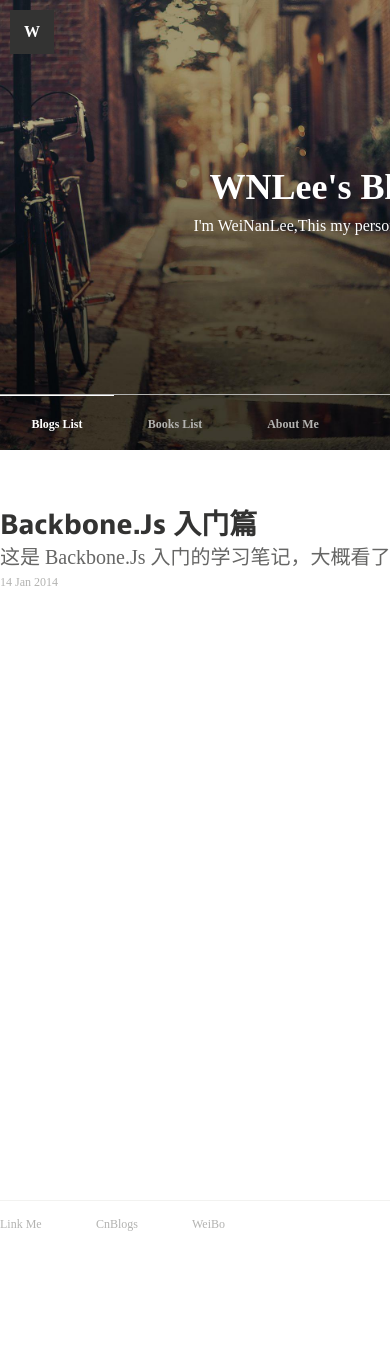
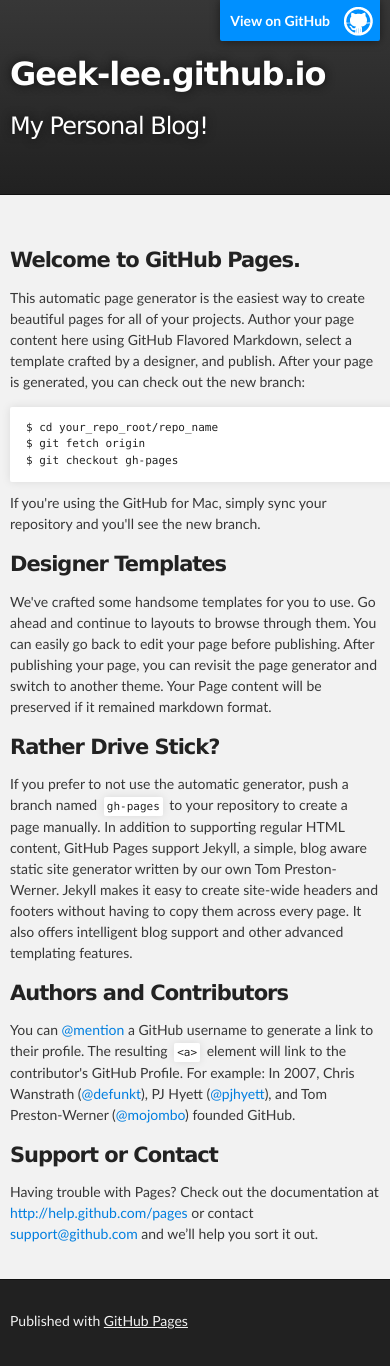
Before and after one commit to Geek-Lee/Geek-Lee.github.io, a Jekyll site: the page index.html, which Jekyll copies as it is, in a window 390 px wide. Built offline with Jekyll 4.4.1, drawn with Linux system fonts in a browser that asks for light colours; before the commit the page ends 1260 px from its top, so only the background shows below that.

Commit message:
Replace master branch with page content via GitHub

```diff
--- a/index.html
+++ b/index.html
@@ -1,16 +1,84 @@
----
-layout: default
-title: WNLee's Blog
----
+<!DOCTYPE html>
+<html>
 
-<ul class="article-list">
-    {% for post in site.posts %}
-        <li class="article-item">
-            <div>
-                <h2><a class="article-title" title="test" href="{{ post.url }}">{{ post.title }}</a></h2>
-                <p class="article-intro">{{ post.excerpt }}</p>
-                <p class="post-date">{{ post.date | date_to_string }}</p>
-            </div>
-        </li>
-    {% endfor %}
-</ul>
+  <head>
+    <meta charset='utf-8' />
+    <meta http-equiv="X-UA-Compatible" content="chrome=1" />
+    <meta name="description" content="Geek-lee.github.io : My Personal Blog!" />
+
+    <link rel="stylesheet" type="text/css" media="screen" href="stylesheets/stylesheet.css">
+
+    <title>Geek-lee.github.io</title>
+  </head>
+
+  <body>
+
+    <!-- HEADER -->
+    <div id="header_wrap" class="outer">
+        <header class="inner">
+          <a id="forkme_banner" href="https://github.com/Geek-Lee">View on GitHub</a>
+
+          <h1 id="project_title">Geek-lee.github.io</h1>
+          <h2 id="project_tagline">My Personal Blog!</h2>
+
+        </header>
+    </div>
+
+    <!-- MAIN CONTENT -->
+    <div id="main_content_wrap" class="outer">
+      <section id="main_content" class="inner">
+        <h3>
+<a name="welcome-to-github-pages" class="anchor" href="#welcome-to-github-pages"><span class="octicon octicon-link"></span></a>Welcome to GitHub Pages.</h3>
+
+<p>This automatic page generator is the easiest way to create beautiful pages for all of your projects. Author your page content here using GitHub Flavored Markdown, select a template crafted by a designer, and publish. After your page is generated, you can check out the new branch:</p>
+
+<pre><code>$ cd your_repo_root/repo_name
+$ git fetch origin
+$ git checkout gh-pages
+</code></pre>
+
+<p>If you're using the GitHub for Mac, simply sync your repository and you'll see the new branch.</p>
+
+<h3>
+<a name="designer-templates" class="anchor" href="#designer-templates"><span class="octicon octicon-link"></span></a>Designer Templates</h3>
+
+<p>We've crafted some handsome templates for you to use. Go ahead and continue to layouts to browse through them. You can easily go back to edit your page before publishing. After publishing your page, you can revisit the page generator and switch to another theme. Your Page content will be preserved if it remained markdown format.</p>
+
+<h3>
+<a name="rather-drive-stick" class="anchor" href="#rather-drive-stick"><span class="octicon octicon-link"></span></a>Rather Drive Stick?</h3>
+
+<p>If you prefer to not use the automatic generator, push a branch named <code>gh-pages</code> to your repository to create a page manually. In addition to supporting regular HTML content, GitHub Pages support Jekyll, a simple, blog aware static site generator written by our own Tom Preston-Werner. Jekyll makes it easy to create site-wide headers and footers without having to copy them across every page. It also offers intelligent blog support and other advanced templating features.</p>
+
+<h3>
+<a name="authors-and-contributors" class="anchor" href="#authors-and-contributors"><span class="octicon octicon-link"></span></a>Authors and Contributors</h3>
+
+<p>You can <a href="https://github.com/blog/821" class="user-mention">@mention</a> a GitHub username to generate a link to their profile. The resulting <code>&lt;a&gt;</code> element will link to the contributor's GitHub Profile. For example: In 2007, Chris Wanstrath (<a href="https://github.com/defunkt" class="user-mention">@defunkt</a>), PJ Hyett (<a href="https://github.com/pjhyett" class="user-mention">@pjhyett</a>), and Tom Preston-Werner (<a href="https://github.com/mojombo" class="user-mention">@mojombo</a>) founded GitHub.</p>
+
+<h3>
+<a name="support-or-contact" class="anchor" href="#support-or-contact"><span class="octicon octicon-link"></span></a>Support or Contact</h3>
+
+<p>Having trouble with Pages? Check out the documentation at <a href="http://help.github.com/pages">http://help.github.com/pages</a> or contact <a href="mailto:support@github.com">support@github.com</a> and we’ll help you sort it out.</p>
+      </section>
+    </div>
+
+    <!-- FOOTER  -->
+    <div id="footer_wrap" class="outer">
+      <footer class="inner">
+        <p>Published with <a href="http://pages.github.com">GitHub Pages</a></p>
+      </footer>
+    </div>
+
+              <script type="text/javascript">
+            var gaJsHost = (("https:" == document.location.protocol) ? "https://ssl." : "http://www.");
+            document.write(unescape("%3Cscript src='" + gaJsHost + "google-analytics.com/ga.js' type='text/javascript'%3E%3C/script%3E"));
+          </script>
+          <script type="text/javascript">
+            try {
+              var pageTracker = _gat._getTracker("github.wnlee.com");
+            pageTracker._trackPageview();
+            } catch(err) {}
+          </script>
+
+
+  </body>
+</html>
--- /dev/null
+++ b/javascripts/main.js
@@ -0,0 +1 @@
+console.log('This would be the main JS file.');
--- /dev/null
+++ b/stylesheets/pygment_trac.css
@@ -0,0 +1,70 @@
+.highlight .hll { background-color: #ffffcc }
+.highlight  { background: #f0f3f3; }
+.highlight .c { color: #0099FF; font-style: italic } /* Comment */
+.highlight .err { color: #AA0000; background-color: #FFAAAA } /* Error */
+.highlight .k { color: #006699; font-weight: bold } /* Keyword */
+.highlight .o { color: #555555 } /* Operator */
+.highlight .cm { color: #0099FF; font-style: italic } /* Comment.Multiline */
+.highlight .cp { color: #009999 } /* Comment.Preproc */
+.highlight .c1 { color: #0099FF; font-style: italic } /* Comment.Single */
+.highlight .cs { color: #0099FF; font-weight: bold; font-style: italic } /* Comment.Special */
+.highlight .gd { background-color: #FFCCCC; border: 1px solid #CC0000 } /* Generic.Deleted */
+.highlight .ge { font-style: italic } /* Generic.Emph */
+.highlight .gr { color: #FF0000 } /* Generic.Error */
+.highlight .gh { color: #003300; font-weight: bold } /* Generic.Heading */
+.highlight .gi { background-color: #CCFFCC; border: 1px solid #00CC00 } /* Generic.Inserted */
+.highlight .go { color: #AAAAAA } /* Generic.Output */
+.highlight .gp { color: #000099; font-weight: bold } /* Generic.Prompt */
+.highlight .gs { font-weight: bold } /* Generic.Strong */
+.highlight .gu { color: #003300; font-weight: bold } /* Generic.Subheading */
+.highlight .gt { color: #99CC66 } /* Generic.Traceback */
+.highlight .kc { color: #006699; font-weight: bold } /* Keyword.Constant */
+.highlight .kd { color: #006699; font-weight: bold } /* Keyword.Declaration */
+.highlight .kn { color: #006699; font-weight: bold } /* Keyword.Namespace */
+.highlight .kp { color: #006699 } /* Keyword.Pseudo */
+.highlight .kr { color: #006699; font-weight: bold } /* Keyword.Reserved */
+.highlight .kt { color: #007788; font-weight: bold } /* Keyword.Type */
+.highlight .m { color: #FF6600 } /* Literal.Number */
+.highlight .s { color: #CC3300 } /* Literal.String */
+.highlight .na { color: #330099 } /* Name.Attribute */
+.highlight .nb { color: #336666 } /* Name.Builtin */
+.highlight .nc { color: #00AA88; font-weight: bold } /* Name.Class */
+.highlight .no { color: #336600 } /* Name.Constant */
+.highlight .nd { color: #9999FF } /* Name.Decorator */
+.highlight .ni { color: #999999; font-weight: bold } /* Name.Entity */
+.highlight .ne { color: #CC0000; font-weight: bold } /* Name.Exception */
+.highlight .nf { color: #CC00FF } /* Name.Function */
+.highlight .nl { color: #9999FF } /* Name.Label */
+.highlight .nn { color: #00CCFF; font-weight: bold } /* Name.Namespace */
+.highlight .nt { color: #330099; font-weight: bold } /* Name.Tag */
+.highlight .nv { color: #003333 } /* Name.Variable */
+.highlight .ow { color: #000000; font-weight: bold } /* Operator.Word */
+.highlight .w { color: #bbbbbb } /* Text.Whitespace */
+.highlight .mf { color: #FF6600 } /* Literal.Number.Float */
+.highlight .mh { color: #FF6600 } /* Literal.Number.Hex */
+.highlight .mi { color: #FF6600 } /* Literal.Number.Integer */
+.highlight .mo { color: #FF6600 } /* Literal.Number.Oct */
+.highlight .sb { color: #CC3300 } /* Literal.String.Backtick */
+.highlight .sc { color: #CC3300 } /* Literal.String.Char */
+.highlight .sd { color: #CC3300; font-style: italic } /* Literal.String.Doc */
+.highlight .s2 { color: #CC3300 } /* Literal.String.Double */
+.highlight .se { color: #CC3300; font-weight: bold } /* Literal.String.Escape */
+.highlight .sh { color: #CC3300 } /* Literal.String.Heredoc */
+.highlight .si { color: #AA0000 } /* Literal.String.Interpol */
+.highlight .sx { color: #CC3300 } /* Literal.String.Other */
+.highlight .sr { color: #33AAAA } /* Literal.String.Regex */
+.highlight .s1 { color: #CC3300 } /* Literal.String.Single */
+.highlight .ss { color: #FFCC33 } /* Literal.String.Symbol */
+.highlight .bp { color: #336666 } /* Name.Builtin.Pseudo */
+.highlight .vc { color: #003333 } /* Name.Variable.Class */
+.highlight .vg { color: #003333 } /* Name.Variable.Global */
+.highlight .vi { color: #003333 } /* Name.Variable.Instance */
+.highlight .il { color: #FF6600 } /* Literal.Number.Integer.Long */
+
+.type-csharp .highlight .k { color: #0000FF }
+.type-csharp .highlight .kt { color: #0000FF }
+.type-csharp .highlight .nf { color: #000000; font-weight: normal }
+.type-csharp .highlight .nc { color: #2B91AF }
+.type-csharp .highlight .nn { color: #000000 }
+.type-csharp .highlight .s { color: #A31515 }
+.type-csharp .highlight .sc { color: #A31515 }
--- /dev/null
+++ b/stylesheets/stylesheet.css
@@ -0,0 +1,423 @@
+/*******************************************************************************
+Slate Theme for GitHub Pages
+by Jason Costello, @jsncostello
+*******************************************************************************/
+
+@import url(pygment_trac.css);
+
+/*******************************************************************************
+MeyerWeb Reset
+*******************************************************************************/
+
+html, body, div, span, applet, object, iframe,
+h1, h2, h3, h4, h5, h6, p, blockquote, pre,
+a, abbr, acronym, address, big, cite, code,
+del, dfn, em, img, ins, kbd, q, s, samp,
+small, strike, strong, sub, sup, tt, var,
+b, u, i, center,
+dl, dt, dd, ol, ul, li,
+fieldset, form, label, legend,
+table, caption, tbody, tfoot, thead, tr, th, td,
+article, aside, canvas, details, embed,
+figure, figcaption, footer, header, hgroup,
+menu, nav, output, ruby, section, summary,
+time, mark, audio, video {
+  margin: 0;
+  padding: 0;
+  border: 0;
+  font: inherit;
+  vertical-align: baseline;
+}
+
+/* HTML5 display-role reset for older browsers */
+article, aside, details, figcaption, figure,
+footer, header, hgroup, menu, nav, section {
+  display: block;
+}
+
+ol, ul {
+  list-style: none;
+}
+
+table {
+  border-collapse: collapse;
+  border-spacing: 0;
+}
+
+/*******************************************************************************
+Theme Styles
+*******************************************************************************/
+
+body {
+  box-sizing: border-box;
+  color:#373737;
+  background: #212121;
+  font-size: 16px;
+  font-family: 'Myriad Pro', Calibri, Helvetica, Arial, sans-serif;
+  line-height: 1.5;
+  -webkit-font-smoothing: antialiased;
+}
+
+h1, h2, h3, h4, h5, h6 {
+  margin: 10px 0;
+  font-weight: 700;
+  color:#222222;
+  font-family: 'Lucida Grande', 'Calibri', Helvetica, Arial, sans-serif;
+  letter-spacing: -1px;
+}
+
+h1 {
+  font-size: 36px;
+  font-weight: 700;
+}
+
+h2 {
+  padding-bottom: 10px;
+  font-size: 32px;
+  background: url('../images/bg_hr.png') repeat-x bottom;
+}
+
+h3 {
+  font-size: 24px;
+}
+
+h4 {
+  font-size: 21px;
+}
+
+h5 {
+  font-size: 18px;
+}
+
+h6 {
+  font-size: 16px;
+}
+
+p {
+  margin: 10px 0 15px 0;
+}
+
+footer p {
+  color: #f2f2f2;
+}
+
+a {
+  text-decoration: none;
+  color: #007edf;
+  text-shadow: none;
+
+  transition: color 0.5s ease;
+  transition: text-shadow 0.5s ease;
+  -webkit-transition: color 0.5s ease;
+  -webkit-transition: text-shadow 0.5s ease;
+  -moz-transition: color 0.5s ease;
+  -moz-transition: text-shadow 0.5s ease;
+  -o-transition: color 0.5s ease;
+  -o-transition: text-shadow 0.5s ease;
+  -ms-transition: color 0.5s ease;
+  -ms-transition: text-shadow 0.5s ease;
+}
+
+a:hover, a:focus {text-decoration: underline;}
+
+footer a {
+  color: #F2F2F2;
+  text-decoration: underline;
+}
+
+em {
+  font-style: italic;
+}
+
+strong {
+  font-weight: bold;
+}
+
+img {
+  position: relative;
+  margin: 0 auto;
+  max-width: 739px;
+  padding: 5px;
+  margin: 10px 0 10px 0;
+  border: 1px solid #ebebeb;
+
+  box-shadow: 0 0 5px #ebebeb;
+  -webkit-box-shadow: 0 0 5px #ebebeb;
+  -moz-box-shadow: 0 0 5px #ebebeb;
+  -o-box-shadow: 0 0 5px #ebebeb;
+  -ms-box-shadow: 0 0 5px #ebebeb;
+}
+
+p img {
+  display: inline;
+  margin: 0;
+  padding: 0;
+  vertical-align: middle;
+  text-align: center;
+  border: none;
+}
+
+pre, code {
+  width: 100%;
+  color: #222;
+  background-color: #fff;
+
+  font-family: Monaco, "Bitstream Vera Sans Mono", "Lucida Console", Terminal, monospace;
+  font-size: 14px;
+
+  border-radius: 2px;
+  -moz-border-radius: 2px;
+  -webkit-border-radius: 2px;
+}
+
+pre {
+  width: 100%;
+  padding: 10px;
+  box-shadow: 0 0 10px rgba(0,0,0,.1);
+  overflow: auto;
+}
+
+code {
+  padding: 3px;
+  margin: 0 3px;
+  box-shadow: 0 0 10px rgba(0,0,0,.1);
+}
+
+pre code {
+  display: block;
+  box-shadow: none;
+}
+
+blockquote {
+  color: #666;
+  margin-bottom: 20px;
+  padding: 0 0 0 20px;
+  border-left: 3px solid #bbb;
+}
+
+
+ul, ol, dl {
+  margin-bottom: 15px
+}
+
+ul {
+  list-style: inside;
+  padding-left: 20px;
+}
+
+ol {
+  list-style: decimal inside;
+  padding-left: 20px;
+}
+
+dl dt {
+  font-weight: bold;
+}
+
+dl dd {
+  padding-left: 20px;
+  font-style: italic;
+}
+
+dl p {
+  padding-left: 20px;
+  font-style: italic;
+}
+
+hr {
+  height: 1px;
+  margin-bottom: 5px;
+  border: none;
+  background: url('../images/bg_hr.png') repeat-x center;
+}
+
+table {
+  border: 1px solid #373737;
+  margin-bottom: 20px;
+  text-align: left;
+ }
+
+th {
+  font-family: 'Lucida Grande', 'Helvetica Neue', Helvetica, Arial, sans-serif;
+  padding: 10px;
+  background: #373737;
+  color: #fff;
+ }
+
+td {
+  padding: 10px;
+  border: 1px solid #373737;
+ }
+
+form {
+  background: #f2f2f2;
+  padding: 20px;
+}
+
+/*******************************************************************************
+Full-Width Styles
+*******************************************************************************/
+
+.outer {
+  width: 100%;
+}
+
+.inner {
+  position: relative;
+  max-width: 640px;
+  padding: 20px 10px;
+  margin: 0 auto;
+}
+
+#forkme_banner {
+  display: block;
+  position: absolute;
+  top:0;
+  right: 10px;
+  z-index: 10;
+  padding: 10px 50px 10px 10px;
+  color: #fff;
+  background: url('../images/blacktocat.png') #0090ff no-repeat 95% 50%;
+  font-weight: 700;
+  box-shadow: 0 0 10px rgba(0,0,0,.5);
+  border-bottom-left-radius: 2px;
+  border-bottom-right-radius: 2px;
+}
+
+#header_wrap {
+  background: #212121;
+  background: -moz-linear-gradient(top, #373737, #212121);
+  background: -webkit-linear-gradient(top, #373737, #212121);
+  background: -ms-linear-gradient(top, #373737, #212121);
+  background: -o-linear-gradient(top, #373737, #212121);
+  background: linear-gradient(top, #373737, #212121);
+}
+
+#header_wrap .inner {
+  padding: 50px 10px 30px 10px;
+}
+
+#project_title {
+  margin: 0;
+  color: #fff;
+  font-size: 42px;
+  font-weight: 700;
+  text-shadow: #111 0px 0px 10px;
+}
+
+#project_tagline {
+  color: #fff;
+  font-size: 24px;
+  font-weight: 300;
+  background: none;
+  text-shadow: #111 0px 0px 10px;
+}
+
+#downloads {
+  position: absolute;
+  width: 210px;
+  z-index: 10;
+  bottom: -40px;
+  right: 0;
+  height: 70px;
+  background: url('../images/icon_download.png') no-repeat 0% 90%;
+}
+
+.zip_download_link {
+  display: block;
+  float: right;
+  width: 90px;
+  height:70px;
+  text-indent: -5000px;
+  overflow: hidden;
+  background: url(../images/sprite_download.png) no-repeat bottom left;
+}
+
+.tar_download_link {
+  display: block;
+  float: right;
+  width: 90px;
+  height:70px;
+  text-indent: -5000px;
+  overflow: hidden;
+  background: url(../images/sprite_download.png) no-repeat bottom right;
+  margin-left: 10px;
+}
+
+.zip_download_link:hover {
+  background: url(../images/sprite_download.png) no-repeat top left;
+}
+
+.tar_download_link:hover {
+  background: url(../images/sprite_download.png) no-repeat top right;
+}
+
+#main_content_wrap {
+  background: #f2f2f2;
+  border-top: 1px solid #111;
+  border-bottom: 1px solid #111;
+}
+
+#main_content {
+  padding-top: 40px;
+}
+
+#footer_wrap {
+  background: #212121;
+}
+
+
+
+/*******************************************************************************
+Small Device Styles
+*******************************************************************************/
+
+@media screen and (max-width: 480px) {
+  body {
+    font-size:14px;
+  }
+
+  #downloads {
+    display: none;
+  }
+
+  .inner {
+    min-width: 320px;
+    max-width: 480px;
+  }
+
+  #project_title {
+  font-size: 32px;
+  }
+
+  h1 {
+    font-size: 28px;
+  }
+
+  h2 {
+    font-size: 24px;
+  }
+
+  h3 {
+    font-size: 21px;
+  }
+
+  h4 {
+    font-size: 18px;
+  }
+
+  h5 {
+    font-size: 14px;
+  }
+
+  h6 {
+    font-size: 12px;
+  }
+
+  code, pre {
+    min-width: 320px;
+    max-width: 480px;
+    font-size: 11px;
+  }
+
+}
```
Also changed, not shown: params.json (added, +1 -0 lines), images/bg_hr.png (added), images/blacktocat.png (added), images/icon_download.png (added), images/sprite_download.png (added).
